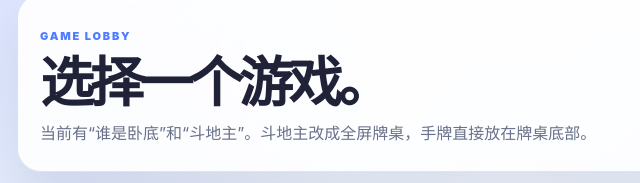
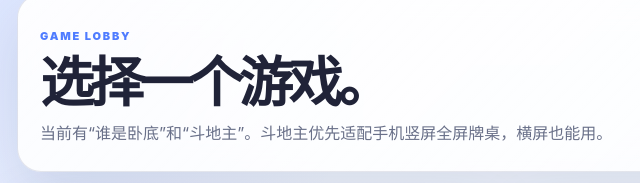
Before and after one commit to changchunlu0903/doudizhu, a plain HTML site: page index.html in a window 1280 px wide. Shown: the part 104-287 px from the top of the page, 133-773 px from the left. Drawn offline with Linux system fonts and the light colour scheme; a script that the page names is missing.

Commit message:
Update title and viewport settings in index.html

```diff
--- a/index.html
+++ b/index.html
@@ -2,8 +2,8 @@
 <html lang="zh-CN">
 <head>
   <meta charset="UTF-8" />
-  <meta name="viewport" content="width=device-width, initial-scale=1.0, maximum-scale=1.0, user-scalable=no" />
-  <title>游戏大厅 · V22</title>
+  <meta name="viewport" content="width=device-width, initial-scale=1.0, maximum-scale=1.0, user-scalable=no, viewport-fit=cover" />
+  <title>游戏大厅 · V23</title>
   <link rel="stylesheet" href="./style.css" />
 </head>
 <body>
@@ -33,7 +33,7 @@
           <p class="eyebrow">GAME LOBBY</p>
           <h2>选择一个游戏。</h2>
           <p class="sub">
-            当前有“谁是卧底”和“斗地主”。斗地主改成全屏牌桌，手牌直接放在牌桌底部。
+            当前有“谁是卧底”和“斗地主”。斗地主优先适配手机竖屏全屏牌桌，横屏也能用。
           </p>
         </div>
       </section>
```
